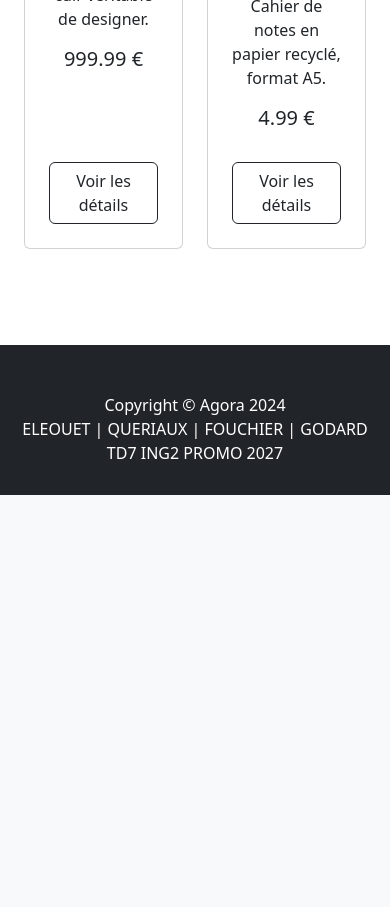
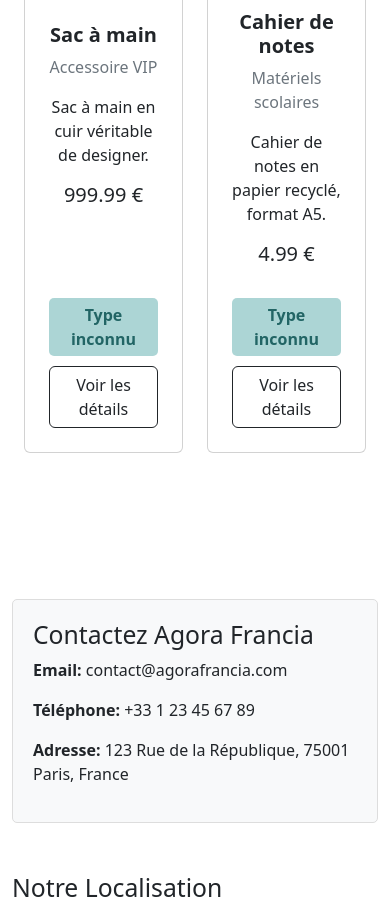
Before and after one commit to Rqbln/agora_ece, a PHP site: page / in a window 390 px wide. Shown: the part 1955-2862 px from the top of the page. Before the commit the page ends 2450 px from the top, so only its background shows below. Run offline with PHP 8.4, Linux system fonts and the light colour scheme; data comes from the database, SQL or seed files in the repository; grey boxes labelled with a size stand in for pictures from a placeholder-image service; data that the repository does not hold is empty; some libraries are stand-ins or nearby versions.

Commit message:
Update home.php

```diff
--- a/pages/home.php
+++ b/pages/home.php
@@ -15,6 +15,32 @@ $result = $conn->query($sql);
 if (!$result) {
     die("Erreur lors de l'exécution de la requête : " . $conn->error);
 }
+
+function getTypeDeVente($type) {
+    switch ($type) {
+        case 'vente_immediate':
+            return 'Vente immédiate';
+        case 'vente_negociation':
+            return 'Vente par négociation';
+        case 'vente_meilleure_offre':
+            return 'Vente par meilleure offre';
+        default:
+            return 'Type inconnu';
+    }
+}
+
+function getActionButton($type, $id) {
+    switch ($type) {
+        case 'vente_immediate':
+            return '<a class="btn btn-outline-dark mt-auto" href="item.php?id=' . $id . '">Acheter maintenant</a>';
+        case 'vente_negociation':
+            return '<a class="btn btn-outline-dark mt-auto" href="item.php?id=' . $id . '">Négocier le prix</a>';
+        case 'vente_meilleure_offre':
+            return '<a class="btn btn-outline-dark mt-auto" href="item.php?id=' . $id . '">Faire une offre</a>';
+        default:
+            return '<a class="btn btn-outline-dark mt-auto" href="item.php?id=' . $id . '">Voir les détails</a>';
+    }
+}
 ?>
 
 <!DOCTYPE html>
@@ -24,8 +50,51 @@ if (!$result) {
     <meta name="viewport" content="width=device-width, initial-scale=1.0">
     <title>Accueil</title>
     <link rel="stylesheet" href="assets/css/styles.css">
+    <style>
+        .contact-info, .map-container {
+            margin-top: 50px;
+        }
+        .map-container iframe {
+            width: 100%;
+            height: 300px;
+            border: 0;
+        }
+        .contact-card {
+            border: 1px solid #ddd;
+            padding: 20px;
+            border-radius: 5px;
+            background-color: #f8f9fa;
+            height: 100%;
+        }
+        .contact-info .row {
+            align-items: center; /* Vertically center the row contents */
+        }
+        .vente-type {
+            background-color: rgba(39, 145, 145, 0.38);
+            color: #226565;
+            padding: 5px;
+            border-radius: 5px;
+            margin-bottom: 10px;
+            text-align: center;
+            font-weight: bold;
+        }
+        .card {
+            display: flex;
+            flex-direction: column;
+            justify-content: space-between;
+            height: 100%;
+        }
+        .card-body {
+            flex: 1;
+        }
+        .card-footer {
+            display: flex;
+            flex-direction: column;
+        }
+    </style>
 </head>
 <body>
+
 <!-- Header-->
 <header class="bg-dark py-5">
     <div class="container px-4 px-lg-5 my-5">
@@ -55,7 +124,8 @@ if (!$result) {
                     echo '</div>';
                     echo '</div>';
                     echo '<div class="card-footer p-4 pt-0 border-top-0 bg-transparent">';
-                    echo '<div class="text-center"><a class="btn btn-outline-dark mt-auto" href="item.php?id=' . $row['id'] . '">Voir les détails</a></div>';
+                    echo '<div class="vente-type">' . getTypeDeVente($row['type_de_vente']) . '</div>';
+                    echo getActionButton($row['type_de_vente'], $row['id']);
                     echo '</div>';
                     echo '</div>';
                     echo '</div>';
@@ -67,5 +137,26 @@ if (!$result) {
         </div>
     </div>
 </section>
+
+<!-- Contact Information and Map -->
+<div class="container contact-info">
+    <div class="row">
+        <div class="col-md-6 d-flex">
+            <div class="contact-card flex-fill">
+                <h2>Contactez Agora Francia</h2>
+                <p><strong>Email:</strong> contact@agorafrancia.com</p>
+                <p><strong>Téléphone:</strong> +33 1 23 45 67 89</p>
+                <p><strong>Adresse:</strong> 123 Rue de la République, 75001 Paris, France</p>
+            </div>
+        </div>
+        <div class="col-md-6 d-flex">
+            <div class="map-container flex-fill">
+                <h2>Notre Localisation</h2>
+                <iframe src="https://www.google.com/maps/embed?pb=!1m18!1m12!1m3!1d2624.9999719117767!2d2.2922926156749085!3d48.85884407928744!2m3!1f0!2f0!3f0!3m2!1i1024!2i768!4f13.1!3m3!1m2!1s0x47e66fdf0c5d6a3f%3A0x7bfe4c4f70b5b72!2sEiffel%20Tower!5e0!3m2!1sen!2sfr!4v1614246812341!5m2!1sen!2sfr" allowfullscreen="" loading="lazy"></iframe>
+            </div>
+        </div>
+    </div>
+</div>
+
 </body>
 </html>
```
